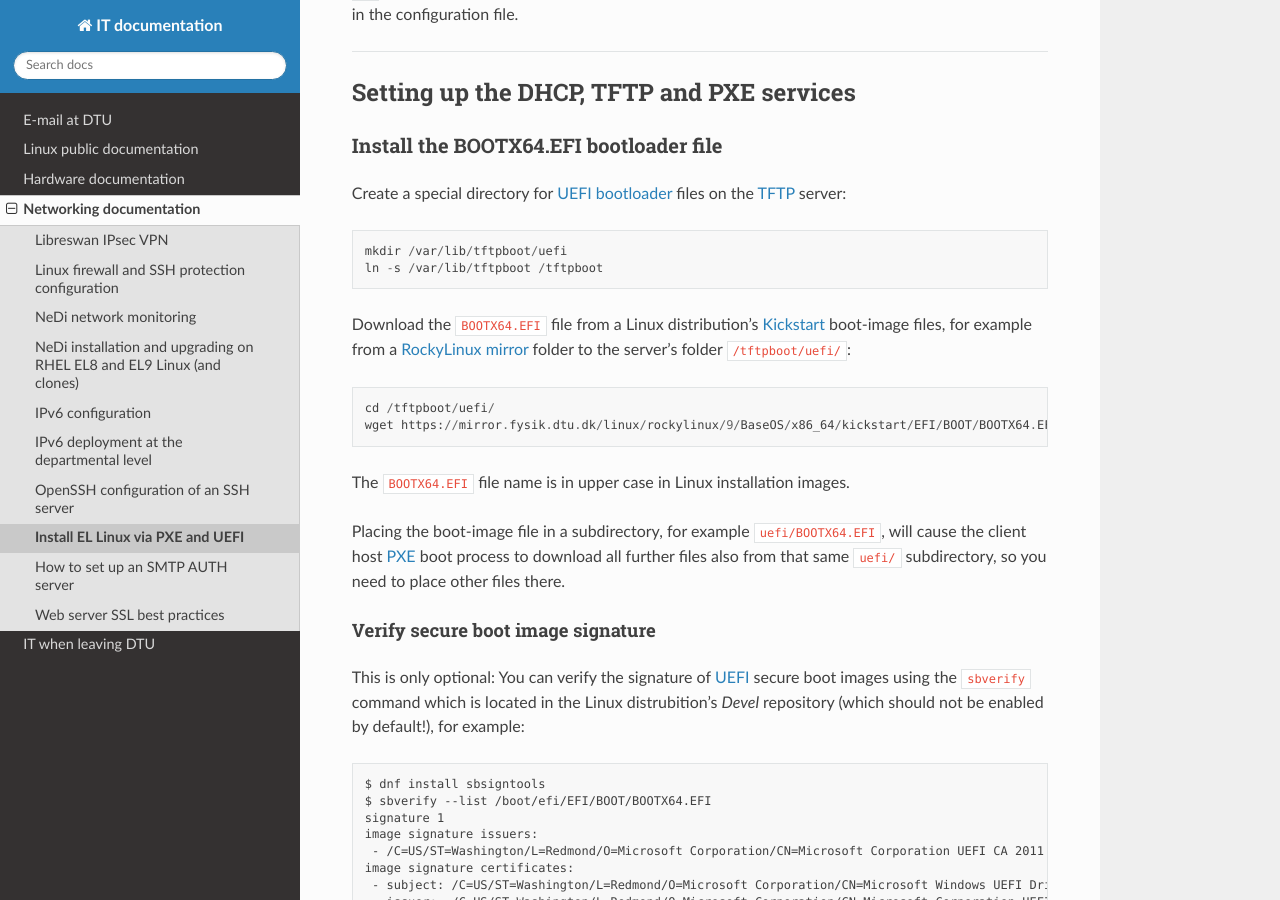
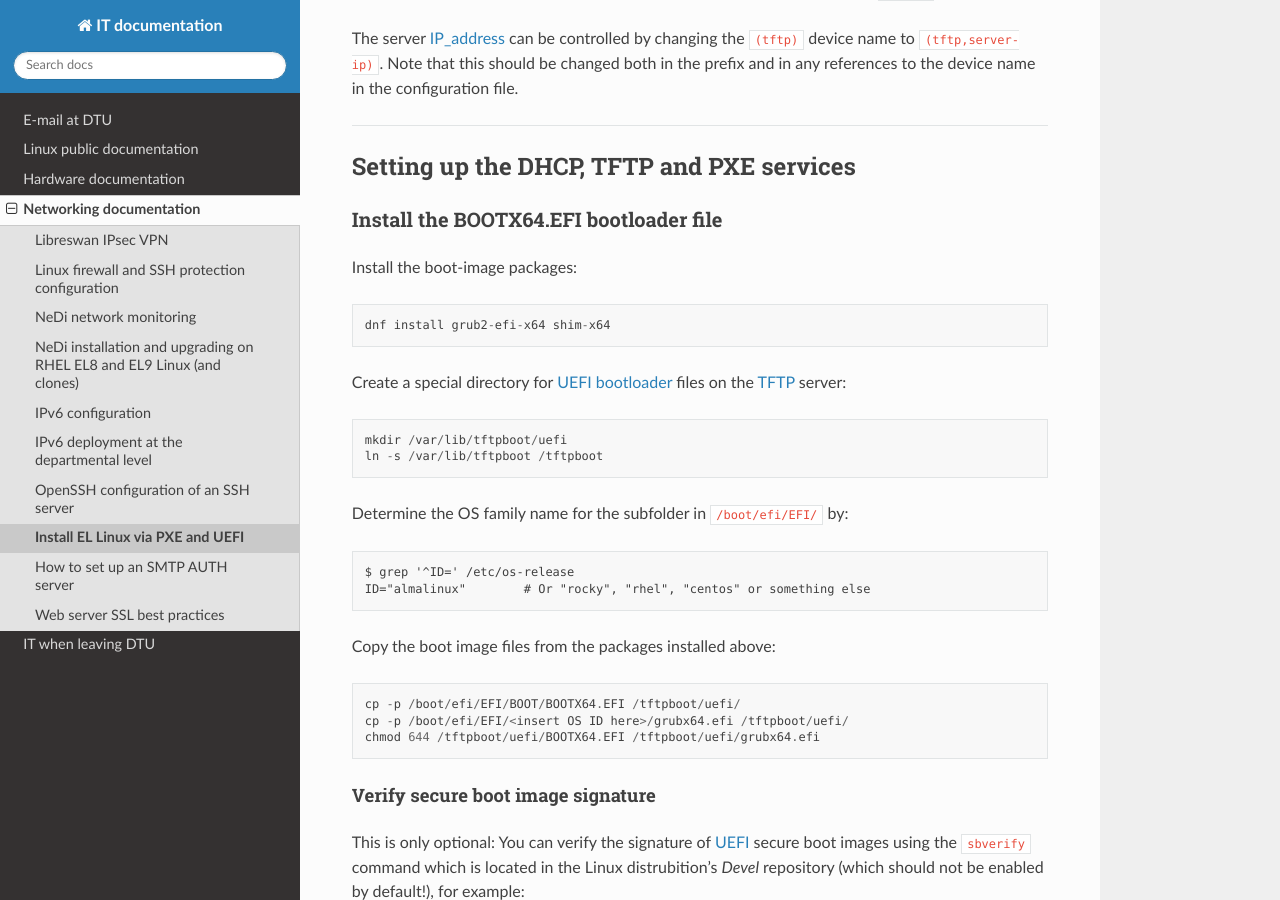
Before and after one commit to OleHolmNielsen/ITwiki, a Sphinx documentation site: the page built from docs/PXE_and_UEFI.rst, in a window 1280 px wide and 900 px high, scrolled down 2493 px. Built offline with Sphinx 7.4.7 and the Read the Docs theme 3.1.0, drawn with Linux system fonts in a browser that asks for light colours; some of the changed text lies outside the part shown.

Commit message:
Details about bootloader files

```diff
--- a/docs/PXE_and_UEFI.rst
+++ b/docs/PXE_and_UEFI.rst
@@ -51,7 +51,9 @@ The Linux boot process is explained in detail in
 and `Differences between grubx64 and shimx64 <https://www.baeldung.com/linux/grubx64-vs-shimx64>`_.
 
 The PXE_ bootloader_ image ``BOOTX64.EFI`` (see below) executes in the computer's UEFI_ capable NIC_ adapter.
-It will search for GRUB2_ configuration files in order using the following rules,
+The Linux image ``BOOTX64.EFI`` will subsequently download another image ``grubx64.efi`` from the TFTP_ server.
+
+The ``grubx64.efi`` will attempt to download GRUB2_ configuration files in order using the following rules,
 where the appended value corresponds to a value on the client machine::
 
   (FWPATH)/grub.cfg-(UUID OF NIC)
@@ -111,23 +113,25 @@ Setting up the DHCP, TFTP and PXE services
 Install the BOOTX64.EFI bootloader file
 -------------------------------------------
 
+Install the boot-image packages::
+
+  dnf install grub2-efi-x64 shim-x64
+
 Create a special directory for UEFI_ bootloader_ files on the TFTP_ server::
 
   mkdir /var/lib/tftpboot/uefi
   ln -s /var/lib/tftpboot /tftpboot
 
-Download the ``BOOTX64.EFI`` file from a Linux distribution's Kickstart_ boot-image files,
-for example from a `RockyLinux mirror <https://mirror.fysik.dtu.dk/linux/rockylinux/9/BaseOS/x86_64/kickstart/EFI/BOOT/>`_ folder
-to the server's folder ``/tftpboot/uefi/``::
+Determine the OS family name for the subfolder in ``/boot/efi/EFI/`` by::
 
-  cd /tftpboot/uefi/
-  wget https://mirror.fysik.dtu.dk/linux/rockylinux/9/BaseOS/x86_64/kickstart/EFI/BOOT/BOOTX64.EFI
+  $ grep '^ID=' /etc/os-release
+  ID="almalinux"        # Or "rocky", "rhel", "centos" or something else
 
-The ``BOOTX64.EFI`` file name is in upper case in Linux installation images.
+Copy the boot image files from the packages installed above::
 
-Placing the boot-image file in a subdirectory, for example ``uefi/BOOTX64.EFI``,
-will cause the client host PXE_ boot process to download all further files also from that same ``uefi/`` subdirectory,
-so you need to place other files there.
+  cp -p /boot/efi/EFI/BOOT/BOOTX64.EFI /tftpboot/uefi/
+  cp -p /boot/efi/EFI/<insert OS ID here>/grubx64.efi /tftpboot/uefi/
+  chmod 644 /tftpboot/uefi/BOOTX64.EFI /tftpboot/uefi/grubx64.efi
 
 Verify secure boot image signature
 ...................................
@@ -206,6 +210,13 @@ such as ``BOOTX64.EFI``::
         # PXE boot
         filename "pxelinux.0";
   }
+
+Other CPU architectures are listed in the UEFI_specification_ section 3.5.
+
+Placing the boot-image file in a subdirectory of the TFTP_ server's ``/tftpboot`` folder,
+for example ``uefi/BOOTX64.EFI``,
+will cause the client host PXE_ boot process to download all further files also from that same ``uefi/`` subdirectory,
+so you need to place other files there.
 
 When you have completed configuring the ``dhcpd.conf`` file, open the firewall for DHCP_ (port 67)::
 
```
Also changed, not shown: other parts of docs/PXE_and_UEFI.rst (+1 -1 lines).
